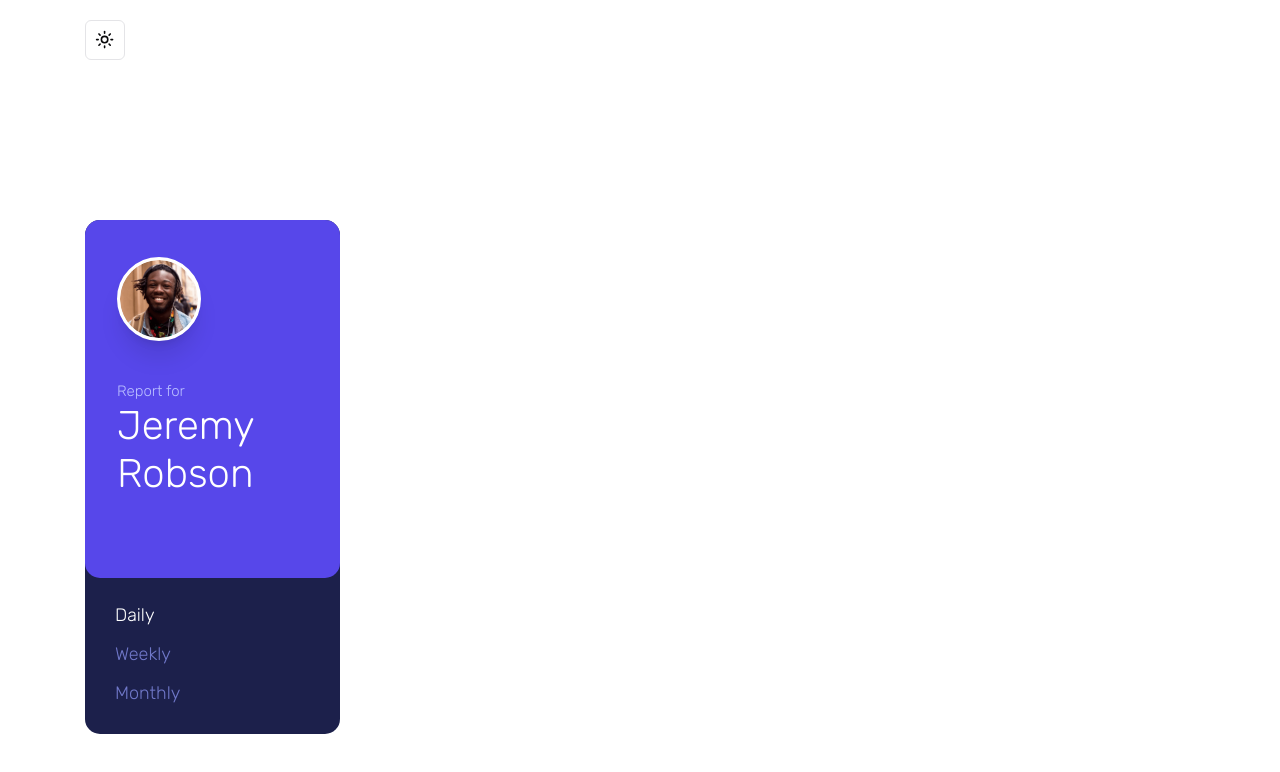
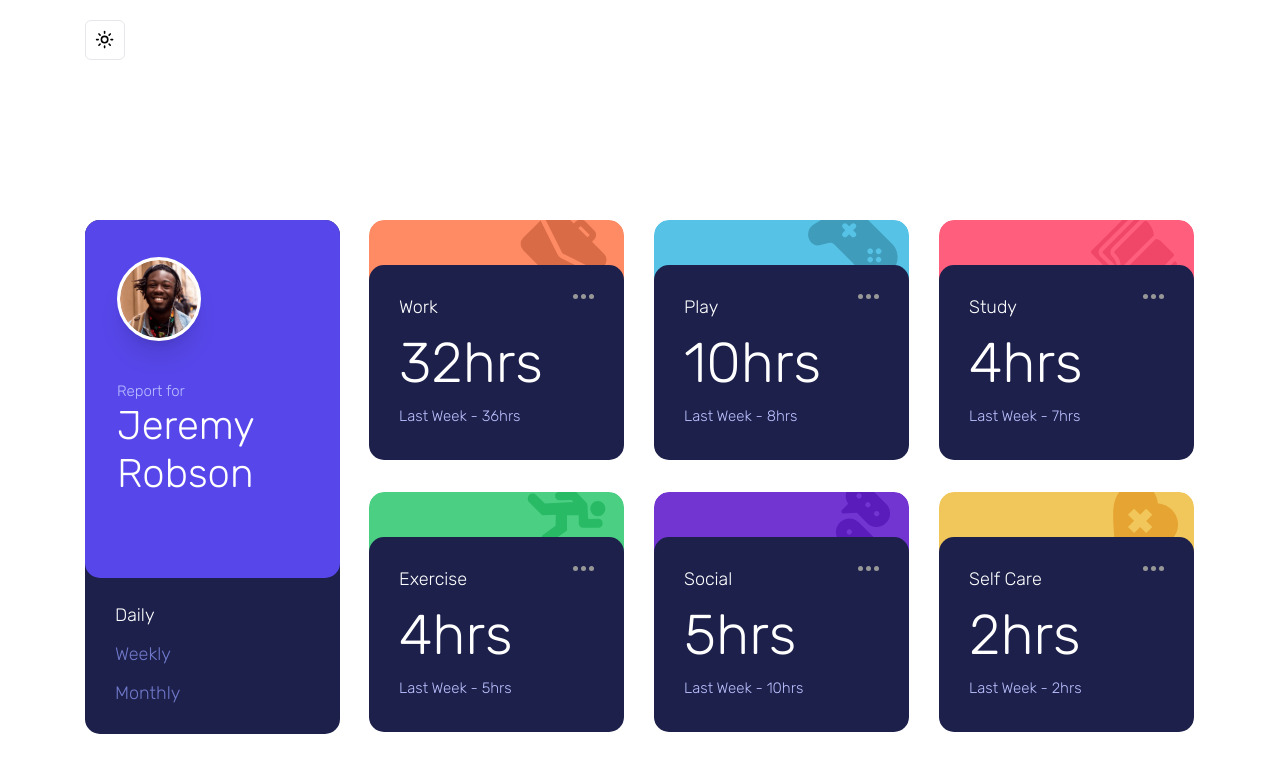
Before and after one commit to Ryusei-Hosokawa/frontend-mentor9, a Next.js app: page / in a window 1280 px wide. Shown: the top 772 px of the page. Built offline with nearby package versions, Linux system fonts and the light colour scheme.

Commit message:
5/17 first commit

```diff
--- a/app/globals.css
+++ b/app/globals.css
@@ -66,14 +66,14 @@
     }
   }
 
-  @layer base {
+  /* @layer base {
     * {
-      @apply border-border;
+      @apply .border-borer;
     }
     body {
       @apply bg-background text-foreground;
     }
-  }
+  } */
 
   @font-face {
     font-family: 'Rubik';
--- a/app/layout.tsx
+++ b/app/layout.tsx
@@ -17,7 +17,7 @@ export default function RootLayout({
 }>) {
   return (
     <html lang="ja" suppressHydrationWarning>
-      <body className={inter.className}>
+      <body>
         <ThemeProvider
           attribute="class"
           defaultTheme="system"
--- a/app/page.tsx
+++ b/app/page.tsx
@@ -1,5 +1,6 @@
 import { ModeToggle } from "@/components/mode-toggle";
 import ProfileBox from "@/components/profile-box";
+import CategoryBoard from "@/components/category-board";
 
 export default function Home() {
   return (
@@ -9,10 +10,71 @@ export default function Home() {
           <ModeToggle />
         </div>
 
-        <div className="flex justify-between">
-          <ProfileBox />
-          <div className="flex">
-            {/* <CategoryBoard /> */}
+        <div className="w-full">
+          <div className="w-full justify-center flex gap-[28px]">
+            <ProfileBox />
+            <ul className="w-full relative flex justify-center flex-wrap gap-[30px]">
+              <CategoryBoard
+                imageName="icon-work.svg"
+                imageWidth={87}
+                imageHeight={87}
+                imageBgColor="bg-[#FF8B64]"
+                imageAdditionalClass="top-[-11px] right-[17px]"
+                categoryName="Work"
+                categoryTime={32}
+                categoryPreviousResult={36}
+              />
+              <CategoryBoard
+                imageName="icon-play.svg"
+                imageWidth={90}
+                imageHeight={90}
+                imageBgColor="bg-[#55C2E6]"
+                imageAdditionalClass="top-[-14px] right-[11px]"
+                categoryName="Play"
+                categoryTime={10}
+                categoryPreviousResult={8}
+              />
+              <CategoryBoard
+                imageName="icon-study.svg"
+                imageWidth={87}
+                imageHeight={87}
+                imageBgColor="bg-[#FF5E7D]"
+                imageAdditionalClass="top-[-6px] right-[17px]"
+                categoryName="Study"
+                categoryTime={4}
+                categoryPreviousResult={7}
+              />
+              <CategoryBoard
+                imageName="icon-exercise.svg"
+                imageWidth={79}
+                imageHeight={53}
+                imageBgColor="bg-[#4BCF82]"
+                imageAdditionalClass="top-[-1px] right-[18px]"
+                categoryName="Exercise"
+                categoryTime={4}
+                categoryPreviousResult={5}
+              />
+              <CategoryBoard
+                imageName="icon-social.svg"
+                imageWidth={74}
+                imageHeight={100}
+                imageBgColor="bg-[#7335D2]"
+                imageAdditionalClass="top-[-15px] right-[13px]"
+                categoryName="Social"
+                categoryTime={5}
+                categoryPreviousResult={10}
+              />
+              <CategoryBoard
+                imageName="icon-self-care.svg"
+                imageWidth={66}
+                imageHeight={62}
+                imageBgColor="bg-[#F1C75B]"
+                imageAdditionalClass="top-[-10px] right-[15px]"
+                categoryName="Self Care"
+                categoryTime={2}
+                categoryPreviousResult={2}
+              />
+            </ul>
           </div>
         </div>
       </div>
--- a/components/board-image.tsx
+++ b/components/board-image.tsx
@@ -1,22 +1,22 @@
-import Image from "next/image";
+import Image from 'next/image';
 
 interface BoardImageProps {
-  imageName: string;
-  imageWidth: number;
-  backgroundColor: string;
+  name: string;
+  width: number;
+  height: number;
+  bgColor: string;
+  additionalClass?: string;
 }
 
-export default function BoardImage({imageName, imageWidth, backgroundColor}: BoardImageProps) {
-
-  const bgClass = `bg-[#${backgroundColor}]`
-
+export default function BoardImage({ name, width, height, bgColor, additionalClass }: BoardImageProps) {
   return (
-    <div className={`relative w-full rounded-[15px] ${bgClass}`}>
+    <div className={`relative w-full  h-[160px] rounded-[15px] ${bgColor}`}>
       <Image
-        src={`/images/${imageName}`}
+        src={`/images/${name}`}
         alt="Board icon"
-        width={imageWidth}
-        className="absolute w-[78px] h-[78px]"
+        width={width}
+        height={height}
+        className={`absolute ${additionalClass}`}
       />
     </div>
   );
--- a/components/category-board.tsx
+++ b/components/category-board.tsx
@@ -1,11 +1,42 @@
-// import BoardImage from "@/components/board-image";
-// import ReportContents from "@/components/report-contents";
+import BoardImage from "@/components/board-image";
+import CategoryStatus from "@/components/category-status";
 
-// export default function PersonReport() {
-//   return (
-//     <div className="bg-[#5747EA] rounded-[15px] pt-[37px] pb-[80px] px-[32px]">
-//       <BoardImage />
-//       <ReportContents />
-//     </div>
-//   );
-// }
+interface CategoryBoardProps {
+  imageName: string;
+  imageWidth: number;
+  imageHeight: number;
+  imageBgColor: string;
+  imageAdditionalClass?: string;
+  categoryName: string;
+  categoryTime: number;
+  categoryPreviousResult: number;
+}
+
+
+export default function CategoryBoard(
+    {imageName,
+    imageWidth,
+    imageHeight,
+    imageBgColor,
+    imageAdditionalClass,
+    categoryName,
+    categoryTime,
+    categoryPreviousResult}: CategoryBoardProps
+) {
+  return (
+    <li className="overflow-hidden w-[255px] list-none relative rounded-[15px]">
+      <BoardImage
+        name={imageName}
+        width={imageWidth}
+        height={imageHeight}
+        bgColor={imageBgColor}
+        additionalClass={imageAdditionalClass}
+      />
+      <CategoryStatus
+        name={categoryName}
+        time={categoryTime}
+        previousResult={categoryPreviousResult}
+      />
+    </li>
+  );
+}
--- /dev/null
+++ b/components/category-status.tsx
@@ -0,0 +1,32 @@
+import Ellipses from "@/components/ellipses";
+
+interface CategoryStatusProps {
+  name: string;
+  time: number;
+  previousResult: number;
+}
+
+export default function CategoryStatus({
+  name,
+  time,
+  previousResult,
+}: CategoryStatusProps) {
+  return (
+    <div className="absolute top-[45px] w-full bg-[#1C204B] px-[30px] pt-[29px] pb-[32px] rounded-[15px]">
+      <div className="flex justify-between">
+        <h2 className="text-[18px] text-[#fff] font-[500]">{name}</h2>
+        <ul className="flex justify-between w-[21px]">
+          <Ellipses />
+          <Ellipses />
+          <Ellipses />
+        </ul>
+      </div>
+      <data className="block text-[56px] text-[#fff] font-[300]">
+        {time}hrs
+      </data>
+      <data className="block text-[15px] text-[#BBC0FF] font-[400]">
+        Last Week - {previousResult}hrs
+      </data>
+    </div>
+  );
+}
--- /dev/null
+++ b/components/ellipses.tsx
@@ -0,0 +1,7 @@
+export default function Ellipses() {
+    return (
+      <li className="relative w-[5px] h-[5px] bg-[#979797] rounded-[50%]">
+        &nbsp;
+      </li>
+    );
+  }
--- a/tailwind.config.ts
+++ b/tailwind.config.ts
@@ -1,14 +1,17 @@
-import type { Config } from "tailwindcss"
+import type { Config } from "tailwindcss";
 
-const config = {
+const config: Config = {
   darkMode: ["class"],
   content: [
     './pages/**/*.{ts,tsx}',
     './components/**/*.{ts,tsx}',
     './app/**/*.{ts,tsx}',
     './src/**/*.{ts,tsx}',
-	],
+  ],
   prefix: "",
+  safelist: [
+    /^bg-\[/,  // 正規表現を使って、bg-[...] 形式のクラスを安全リストに追加
+  ],
   theme: {
     container: {
       center: true,
@@ -19,39 +22,7 @@ const config = {
     },
     extend: {
       colors: {
-        border: "hsl(var(--border))",
-        input: "hsl(var(--input))",
-        ring: "hsl(var(--ring))",
-        background: "hsl(var(--background))",
-        foreground: "hsl(var(--foreground))",
-        primary: {
-          DEFAULT: "hsl(var(--primary))",
-          foreground: "hsl(var(--primary-foreground))",
-        },
-        secondary: {
-          DEFAULT: "hsl(var(--secondary))",
-          foreground: "hsl(var(--secondary-foreground))",
-        },
-        destructive: {
-          DEFAULT: "hsl(var(--destructive))",
-          foreground: "hsl(var(--destructive-foreground))",
-        },
-        muted: {
-          DEFAULT: "hsl(var(--muted))",
-          foreground: "hsl(var(--muted-foreground))",
-        },
-        accent: {
-          DEFAULT: "hsl(var(--accent))",
-          foreground: "hsl(var(--accent-foreground))",
-        },
-        popover: {
-          DEFAULT: "hsl(var(--popover))",
-          foreground: "hsl(var(--popover-foreground))",
-        },
-        card: {
-          DEFAULT: "hsl(var(--card))",
-          foreground: "hsl(var(--card-foreground))",
-        },
+        // その他の色設定
       },
       borderRadius: {
         lg: "var(--radius)",
@@ -59,27 +30,17 @@ const config = {
         sm: "calc(var(--radius) - 4px)",
       },
       keyframes: {
-        "accordion-down": {
-          from: { height: "0" },
-          to: { height: "var(--radix-accordion-content-height)" },
-        },
-        "accordion-up": {
-          from: { height: "var(--radix-accordion-content-height)" },
-          to: { height: "0" },
-        },
+        // キーフレームの設定
       },
       animation: {
-        "accordion-down": "accordion-down 0.2s ease-out",
-        "accordion-up": "accordion-up 0.2s ease-out",
+        // アニメーションの設定
       },
-
       fontFamily: {
         Rubik: ['Rubik', 'sans-serif']
       }
-
     },
   },
   plugins: [require("tailwindcss-animate")],
-} satisfies Config
+}
 
-export default config
+export default config;
```
Also changed, not shown: public/fonts/Rubik/Rubik-Medium.ttf (added).
